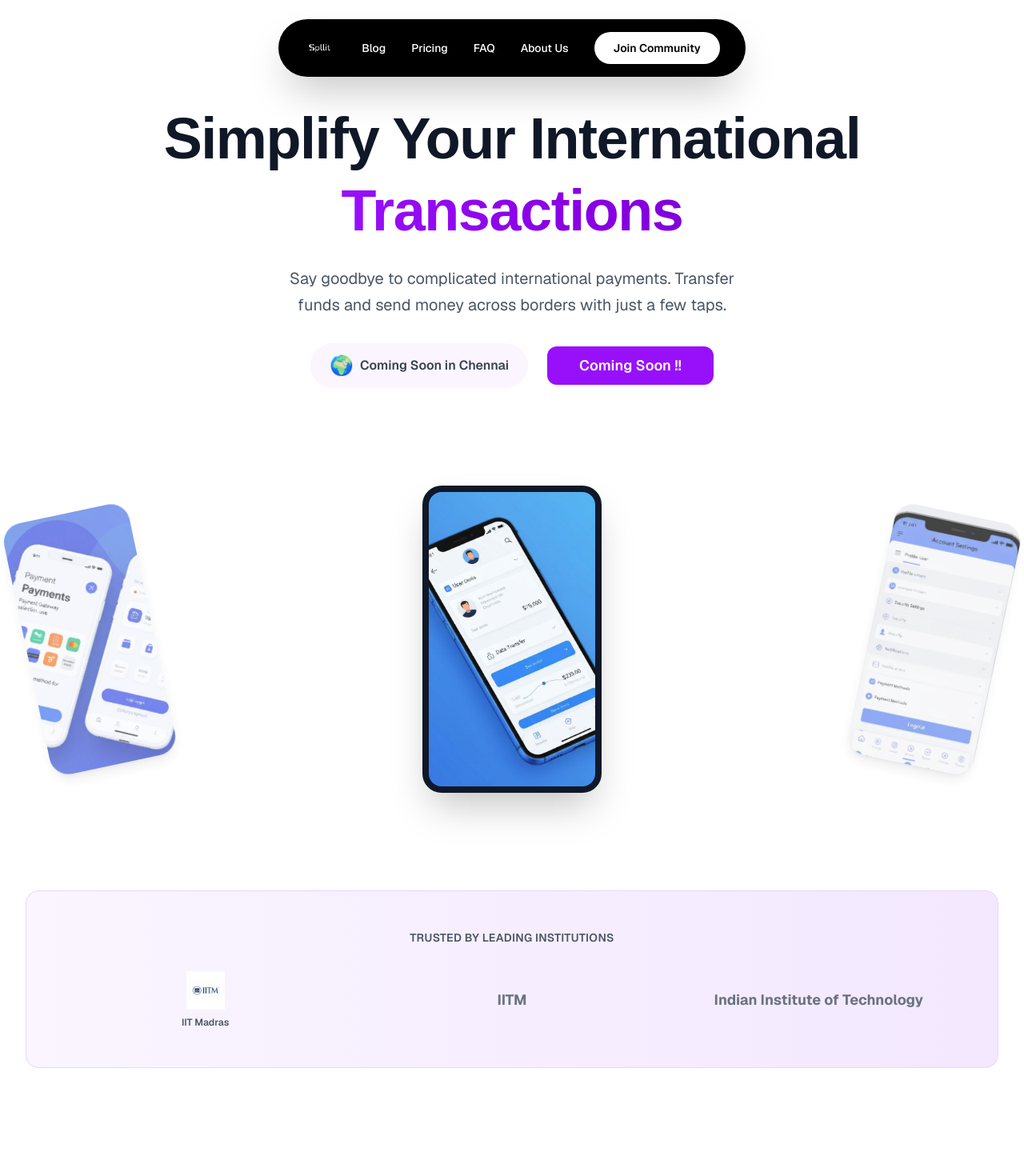
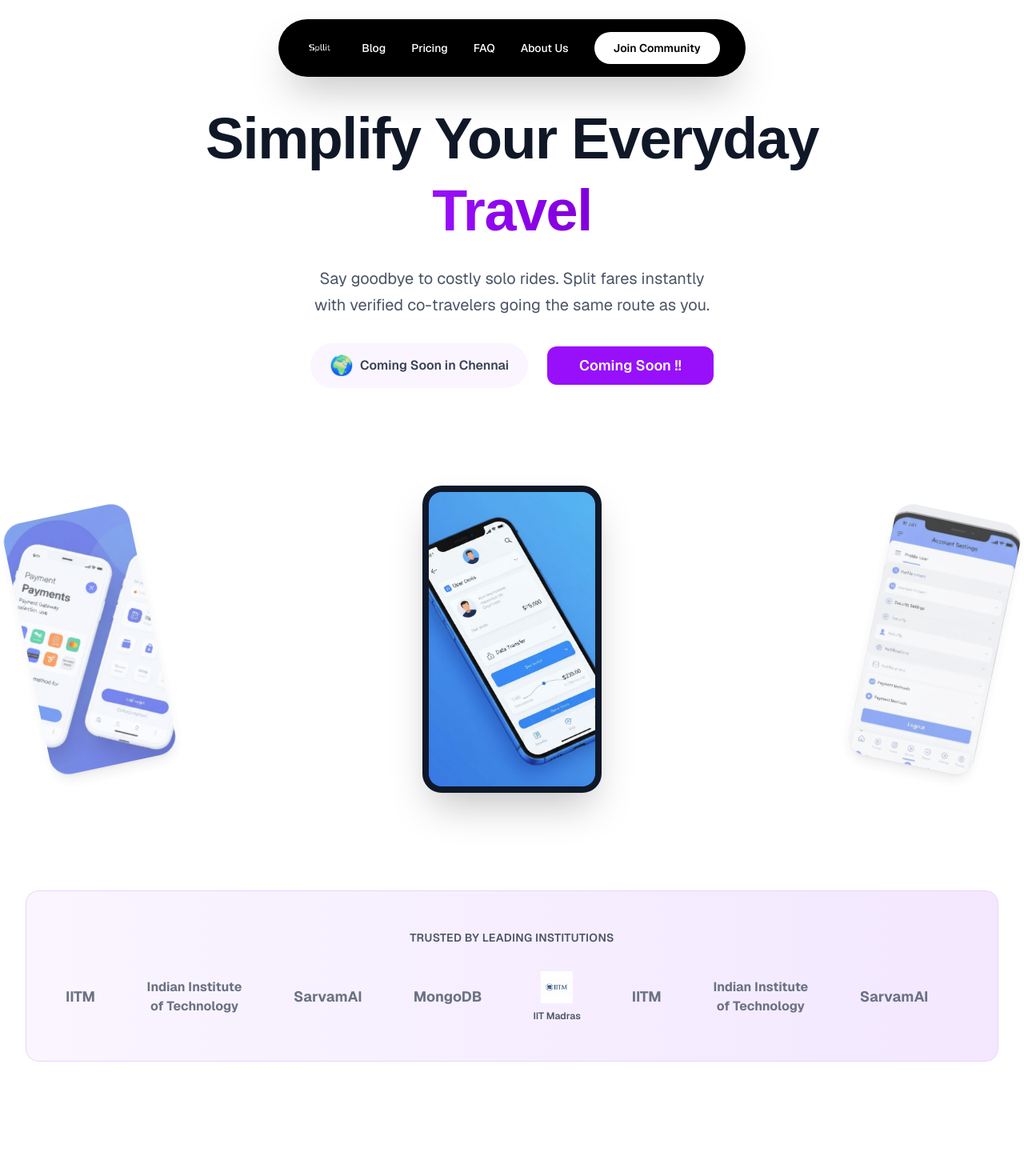
Before and after one commit to 25f3003058-afk/landing-page-mo, a Next.js app: page / in a window 1280 px wide. Shown: the top 1470 px of the page at 80% size. Built offline with nearby package versions, Linux system fonts and the light colour scheme.

Commit message:
feat: update hero section with travel messaging and marquee animation
Change hero text and add scrolling marquee for trusted institutions.

#VERCEL_SKIP

Co-authored-by: Ankit Raj Choudhari <233086850+25f3003058-afk@users.noreply.github.com>

```diff
--- a/app/globals.css
+++ b/app/globals.css
@@ -187,6 +187,16 @@
     }
   }
 
+  /* Added marquee animation for horizontal scrolling */
+  @keyframes marquee {
+    0% {
+      transform: translateX(0);
+    }
+    100% {
+      transform: translateX(-50%);
+    }
+  }
+
   .animate-fade-in-up {
     animation: fadeInUp 0.6s ease-out;
   }
@@ -202,4 +212,13 @@
   .animate-pulse-scale {
     animation: pulse-scale 2s ease-in-out infinite;
   }
+
+  /* Added marquee animation utility class */
+  .animate-marquee {
+    animation: marquee 30s linear infinite;
+  }
+
+  .animate-marquee:hover {
+    animation-play-state: paused;
+  }
 }
--- a/app/layout.tsx
+++ b/app/layout.tsx
@@ -8,35 +8,10 @@ const _geist = Geist({ subsets: ["latin"] })
 const _geistMono = Geist_Mono({ subsets: ["latin"] })
 
 export const metadata: Metadata = {
-  // ye batata hai ki website ka base URL kya hai
-  metadataBase: new URL("https://www.spllit.app"),
-
-  // Browser tab ka title + Google search title
-  title: "SPLLIT – Simplify International Transactions",
-
-  // Google search description
+  title: "SPLLIT - Simplify International Transactions",
   description:
-    "Make international payments a breeze with SPLLIT. Zero hidden fees and effortless splitting.",
-
-  // jo pehle bhi tha
+    "Make international payments a breeze with SPLLIT. Zero hidden fees, effortless currency conversion, and seamless money transfers worldwide.",
   generator: "v0.app",
-
-  // 👇 sabse important: canonical URL
-  alternates: {
-    canonical: "https://www.spllit.app/",
-  },
-
-  // Social share / Open Graph data
-  openGraph: {
-    title: "SPLLIT – Simplify International Transactions",
-    description:
-      "Make international payments a breeze with SPLLIT. Zero hidden fees and effortless splitting.",
-    url: "https://www.spllit.app/",
-    siteName: "SPLLIT",
-    type: "website",
-  },
-
-  // tumhara existing icons as-is
   icons: {
     icon: [
       {
@@ -54,8 +29,7 @@ export const metadata: Metadata = {
     ],
     apple: "/apple-icon.png",
   },
-};
-
+}
 
 export default function RootLayout({
   children,
--- a/components/hero.tsx
+++ b/components/hero.tsx
@@ -16,15 +16,13 @@ export default function Hero() {
       <div className="max-w-7xl mx-auto">
         <div className={`text-center mb-12 ${isLoaded ? "animate-fade-in-up" : "opacity-0"}`}>
           <h1 className="text-4xl sm:text-5xl lg:text-7xl font-bold text-gray-900 mb-4 sm:mb-6 leading-tight text-balance font-poppins">
-            Simplify Your International
+            Simplify Your Everyday
             <br />
-            <span className="text-transparent bg-clip-text bg-gradient-to-r from-purple-600 to-purple-700">
-              Transactions
-            </span>
+            <span className="text-transparent bg-clip-text bg-gradient-to-r from-purple-600 to-purple-700">Travel</span>
           </h1>
           <p className="text-base sm:text-lg lg:text-xl text-gray-600 max-w-3xl mx-auto mb-8 leading-relaxed text-balance">
-            Say goodbye to complicated international payments. Transfer funds and send money across borders with just a
-            few taps.
+            Say goodbye to costly solo rides. Split fares instantly with verified co-travelers going the same route as
+            you.
           </p>
 
           <div
@@ -88,25 +86,55 @@ export default function Hero() {
           </div>
         </div>
 
-        {/* Trusted Companies Section - Made responsive with fewer columns on mobile */}
+        {/* Trusted Companies Section - Marquee Animation */}
         <div className="bg-gradient-to-r from-purple-50 to-purple-100 rounded-2xl p-6 sm:p-8 lg:p-12 border border-purple-200">
           <p className="text-center text-gray-600 text-xs sm:text-sm font-semibold mb-6 sm:mb-8 uppercase tracking-wide">
             Trusted by leading institutions
           </p>
-          <div className="grid grid-cols-1 sm:grid-cols-2 lg:grid-cols-3 gap-6 sm:gap-8 items-center justify-items-center">
-            <div className="flex flex-col items-center gap-2">
-              <img src="/iitm-logo.jpg" alt="IIT Madras" className="h-10 sm:h-12 w-auto object-contain" />
-              <p className="text-xs text-gray-600 text-center font-semibold">IIT Madras</p>
-            </div>
-            <div className="text-center">
-              <p className="text-xs sm:text-sm lg:text-lg font-bold text-gray-500 hover:text-gray-700 transition-colors duration-300">
-                IITM
-              </p>
-            </div>
-            <div className="text-center">
-              <p className="text-xs sm:text-sm lg:text-lg font-bold text-gray-500 hover:text-gray-700 transition-colors duration-300">
-                Indian Institute of Technology
-              </p>
+          <div className="overflow-hidden">
+            <div className="flex animate-marquee gap-8 sm:gap-12 lg:gap-16">
+              {/* First set of companies */}
+              <div className="flex gap-8 sm:gap-12 lg:gap-16 min-w-max">
+                <div className="flex flex-col items-center justify-center gap-2 whitespace-nowrap">
+                  <img src="/iitm-logo.jpg" alt="IIT Madras" className="h-8 sm:h-10 w-auto object-contain" />
+                  <p className="text-xs text-gray-600 font-semibold">IIT Madras</p>
+                </div>
+                <div className="flex items-center justify-center">
+                  <p className="text-sm sm:text-base lg:text-lg font-bold text-gray-500">IITM</p>
+                </div>
+                <div className="flex items-center justify-center">
+                  <p className="text-xs sm:text-sm lg:text-base font-bold text-gray-500 max-w-[120px] text-center">
+                    Indian Institute of Technology
+                  </p>
+                </div>
+                <div className="flex items-center justify-center">
+                  <p className="text-sm sm:text-base lg:text-lg font-bold text-gray-500">SarvamAI</p>
+                </div>
+                <div className="flex items-center justify-center">
+                  <p className="text-sm sm:text-base lg:text-lg font-bold text-gray-500">MongoDB</p>
+                </div>
+              </div>
+              {/* Repeated set for seamless loop */}
+              <div className="flex gap-8 sm:gap-12 lg:gap-16 min-w-max">
+                <div className="flex flex-col items-center justify-center gap-2 whitespace-nowrap">
+                  <img src="/iitm-logo.jpg" alt="IIT Madras" className="h-8 sm:h-10 w-auto object-contain" />
+                  <p className="text-xs text-gray-600 font-semibold">IIT Madras</p>
+                </div>
+                <div className="flex items-center justify-center">
+                  <p className="text-sm sm:text-base lg:text-lg font-bold text-gray-500">IITM</p>
+                </div>
+                <div className="flex items-center justify-center">
+                  <p className="text-xs sm:text-sm lg:text-base font-bold text-gray-500 max-w-[120px] text-center">
+                    Indian Institute of Technology
+                  </p>
+                </div>
+                <div className="flex items-center justify-center">
+                  <p className="text-sm sm:text-base lg:text-lg font-bold text-gray-500">SarvamAI</p>
+                </div>
+                <div className="flex items-center justify-center">
+                  <p className="text-sm sm:text-base lg:text-lg font-bold text-gray-500">MongoDB</p>
+                </div>
+              </div>
             </div>
           </div>
         </div>
```
Also changed, not shown: public/robots.txt (deleted), 1 other file (tests, documents, lock files or other folders).
